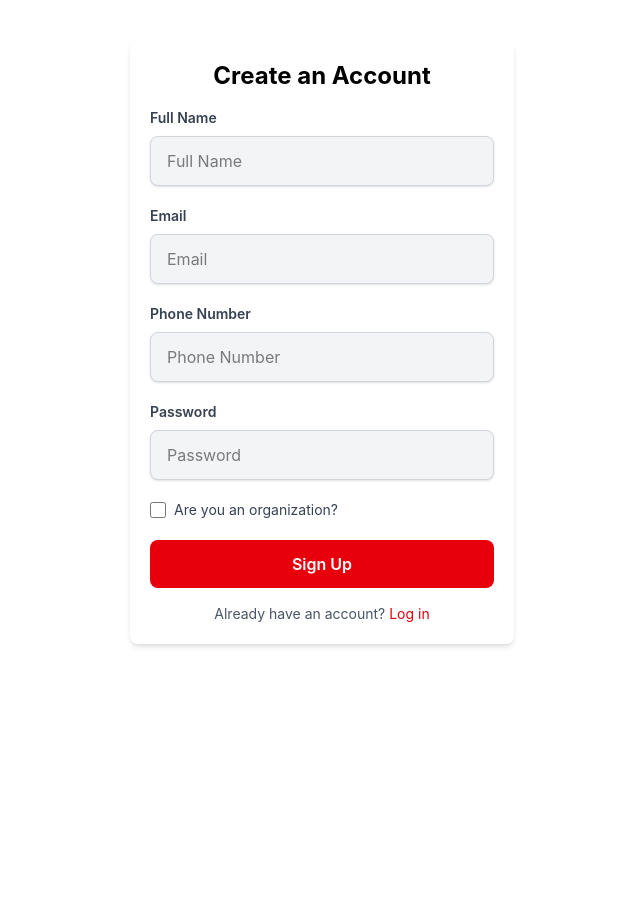
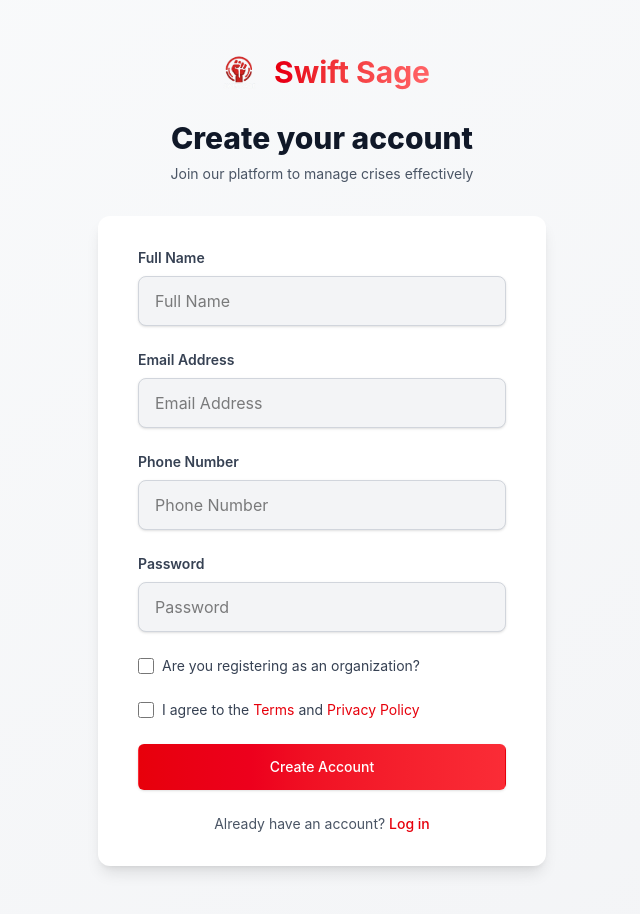
Before and after one commit to mustafaxv7/PFE_2025_SwiftSage, a React (Vite) app in the folder client/: page /signup in a window 1280 px wide. Shown: the whole page, without its empty margins (318-958 px from the left). Before the commit the page ends 800 px from the top, so only its background shows below. Built offline with nearby package versions, Linux system fonts and the light colour scheme.

Commit message:
add swiftsage logo to sign up page & link it with the homepage

```diff
--- a/client/src/components/auth/SignupForm.jsx
+++ b/client/src/components/auth/SignupForm.jsx
@@ -1,8 +1,7 @@
 import { useState } from "react";
 import AuthInput from "./AuthInput";
-import { useNavigate } from "react-router-dom";
-
-
+import { useNavigate, Link } from "react-router-dom";
+import Logo from "../../assets/Logo.png";
 
 const SignupForm = () => {
     const navigate = useNavigate();
@@ -48,71 +47,154 @@ const SignupForm = () => {
         }
     };
 
+    return (
+        <div className="min-h-screen bg-gradient-to-br from-gray-50 to-gray-100 flex flex-col justify-center py-12 sm:px-6 lg:px-8">
+            <div className="sm:mx-auto sm:w-full sm:max-w-md text-center">
+                {/* Centered Logo linking to homepage */}
+                <Link to="/" className="flex justify-center">
+                    <div className="flex items-center space-x-3">
+                        <img
+                            src={Logo}
+                            alt="Swift Sage Logo"
+                            className="w-12 h-12 object-contain"
+                        />
+                        <span className="text-3xl font-bold bg-gradient-to-r from-red-600 to-red-400 bg-clip-text text-transparent">
+                            Swift Sage
+                        </span>
+                    </div>
+                </Link>
 
-    return (
-        <div className="max-w-sm mx-auto p-5 bg-white rounded-lg shadow-md mt-10 mb-10">
-            <h2 className="text-2xl font-bold text-center mb-4">Create an Account</h2>
-            <form onSubmit={handleSubmit} className="space-y-5">
-                {!isOrganization ? (
-                    <>
-                        <AuthInput label="Full Name" type="text" name="name" value={formData.name}
-                                   onChange={handleChange} required />
-                        <AuthInput label="Email" type="email" name="email" value={formData.email}
-                                   onChange={handleChange} required />
-                        <AuthInput label="Phone Number" type="text" name="phone" value={formData.phone}
-                                   onChange={handleChange} required />
-                    </>
-                ) : (
-                    <>
-                        <AuthInput label="Organization Name" type="text" name="name" value={formData.name}
-                                   onChange={handleChange} required />
-                        <AuthInput label="Organization Email" type="email" name="email" value={formData.email}
-                                   onChange={handleChange} required />
-                        <AuthInput label="Phone Number" type="text" name="phone" value={formData.phone}
-                                   onChange={handleChange} required />
+                {/* Centered Title and subtitle */}
+                <h2 className="mt-6 text-3xl font-extrabold text-gray-900">
+                    Create your account
+                </h2>
+                <p className="mt-2 text-sm text-gray-600">
+                    Join our platform to manage crises effectively
+                </p>
+            </div>
+
+            <div className="mt-8 sm:mx-auto sm:w-full sm:max-w-md">
+                <div className="bg-white py-8 px-6 shadow-lg rounded-xl sm:px-10">
+                    <form onSubmit={handleSubmit} className="space-y-6">
+                        <AuthInput
+                            label={isOrganization ? "Organization Name" : "Full Name"}
+                            type="text"
+                            name="name"
+                            value={formData.name}
+                            onChange={handleChange}
+                            required
+                            placeholder={isOrganization ? "Acme Inc." : "John Doe"}
+                        />
+                        <AuthInput
+                            label={isOrganization ? "Organization Email" : "Email Address"}
+                            type="email"
+                            name="email"
+                            value={formData.email}
+                            onChange={handleChange}
+                            required
+                            placeholder={isOrganization ? "contact@organization.com" : "you@example.com"}
+                        />
+                        <AuthInput
+                            label="Phone Number"
+                            type="tel"
+                            name="phone"
+                            value={formData.phone}
+                            onChange={handleChange}
+                            required
+                            placeholder="+1 (555) 123-4567"
+                        />
+
+                        {isOrganization && (
+                            <div className="space-y-2">
+                                <label className="block text-sm font-medium text-gray-700">
+                                    Organization Type
+                                </label>
                                 <div className="flex space-x-6">
-                            <label className="flex items-center">
-                                <input type="radio" name="type" value="public" checked={formData.type === "public"}
-                                       onChange={handleChange} className="w-4 h-4 mr-2" />
-                                <span className="text-sm text-gray-700">Public</span>
+                                    <label className="inline-flex items-center">
+                                        <input
+                                            type="radio"
+                                            name="type"
+                                            value="public"
+                                            checked={formData.type === "public"}
+                                            onChange={handleChange}
+                                            className="h-4 w-4 text-red-600 focus:ring-red-500 border-gray-300"
+                                        />
+                                        <span className="ml-2 text-sm text-gray-700">Public</span>
                                     </label>
-                            <label className="flex items-center">
-                                <input type="radio" name="type" value="private" checked={formData.type === "private"}
-                                       onChange={handleChange} className="w-4 h-4 mr-2" />
-                                <span className="text-sm text-gray-700">Private</span>
+                                    <label className="inline-flex items-center">
+                                        <input
+                                            type="radio"
+                                            name="type"
+                                            value="private"
+                                            checked={formData.type === "private"}
+                                            onChange={handleChange}
+                                            className="h-4 w-4 text-red-600 focus:ring-red-500 border-gray-300"
+                                        />
+                                        <span className="ml-2 text-sm text-gray-700">Private</span>
                                     </label>
                                 </div>
-                    </>
+                            </div>
                         )}
 
-                <AuthInput label="Password" type="password" name="password" value={formData.password}
-                           onChange={handleChange} required />
+                        <AuthInput
+                            label="Password"
+                            type="password"
+                            name="password"
+                            value={formData.password}
+                            onChange={handleChange}
+                            required
+                            placeholder="••••••••"
+                        />
 
                         <div className="flex items-center">
-                    <input type="checkbox" checked={isOrganization} onChange={() => setIsOrganization(!isOrganization)}
-                           className="w-4 h-4 mr-2" />
-                    <label className="text-sm text-gray-700">Are you an organization?</label>
+                            <input
+                                type="checkbox"
+                                checked={isOrganization}
+                                onChange={() => setIsOrganization(!isOrganization)}
+                                className="h-4 w-4 text-red-600 focus:ring-red-500 border-gray-300 rounded"
+                            />
+                            <label className="ml-2 block text-sm text-gray-700">
+                                Are you registering as an organization?
+                            </label>
                         </div>
 
-                <button type="submit"
-                        className="w-full py-3 bg-red-600 text-white font-semibold rounded-lg hover:bg-red-700 transition">
-                    Sign Up
+                        <div className="flex items-center">
+                            <input
+                                id="terms"
+                                name="terms"
+                                type="checkbox"
+                                required
+                                className="h-4 w-4 text-red-600 focus:ring-red-500 border-gray-300 rounded"
+                            />
+                            <label htmlFor="terms" className="ml-2 block text-sm text-gray-700">
+                                I agree to the <a href="#" className="text-red-600 hover:underline">Terms</a> and <a href="#" className="text-red-600 hover:underline">Privacy Policy</a>
+                            </label>
+                        </div>
+
+                        <div>
+                            <button
+                                type="submit"
+                                className="w-full flex justify-center py-3 px-4 border border-transparent rounded-md shadow-sm text-sm font-medium text-white bg-gradient-to-r from-red-600 to-red-500 hover:from-red-500 hover:to-red-400 focus:outline-none focus:ring-2 focus:ring-offset-2 focus:ring-red-500 transition-all duration-300"
+                            >
+                                Create Account
                             </button>
+                        </div>
                     </form>
 
-
-            <div className="text-center mt-4">
+                    <div className="mt-6 text-center">
                         <p className="text-sm text-gray-600">
                             Already have an account?{" "}
                             <button
                                 onClick={() => navigate("/login")}
-                        className="text-red-600 hover:underline"
+                                className="font-medium text-red-600 hover:text-red-500 hover:underline"
                             >
                                 Log in
                             </button>
                         </p>
                     </div>
                 </div>
+            </div>
+        </div>
     );
 };
 
```
Lines whose indentation alone changed are shown as unchanged.
